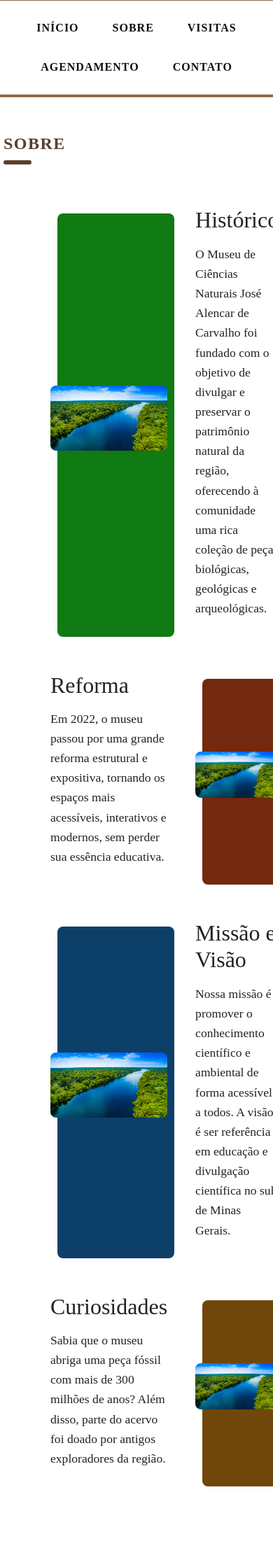
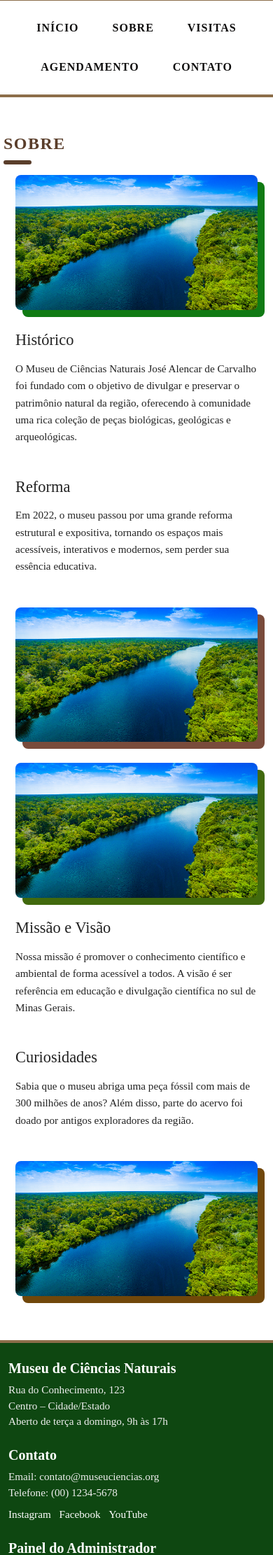
Before and after one commit to emily-180/ProjetoMuseu, a PHP site: page /views/sobre.php in a window 390 px wide; the page is wider, and only the part inside the window is pictured. Shown: the part 392-2614 px from the top of that part at 70% size. Run offline with PHP 8.4, Linux system fonts and the light colour scheme.

Commit message:
commit 5 emily

```diff
--- a/static/css/sobre.css
+++ b/static/css/sobre.css
@@ -54,11 +54,43 @@
   background-color: #107a13;
 }
 .fundo-marrom::before {
-    background-color: #72290e;
+  background-color: #794b3b;
 }
 .fundo-azul::before {
-    background-color: #0d4069;
+  background-color: #41690d;
 }
 .fundo-laranja::before {
   background-color: #70470a;
 }
+
+@media (max-width: 900px) {
+  .sobre-grid {
+    grid-template-columns: 1fr;
+    grid-template-rows: none;
+    gap: 40px 0;
+    padding: 30px 20px;
+  }
+
+  .item.texto h2 {
+    font-size: 1.6rem;
+  }
+
+  .item.texto p {
+    font-size: 1rem;
+  }
+}
+
+@media (max-width: 500px) {
+  .sobre-grid {
+    padding: 15px 10px;
+    gap: 30px 0;
+  }
+
+  .item.texto h2 {
+    font-size: 1.4rem;
+  }
+
+  .item.texto p {
+    font-size: 0.95rem;
+  }
+}
```
Also changed, not shown: static/css/index.css (added). Lines whose indentation alone changed are shown as unchanged.
